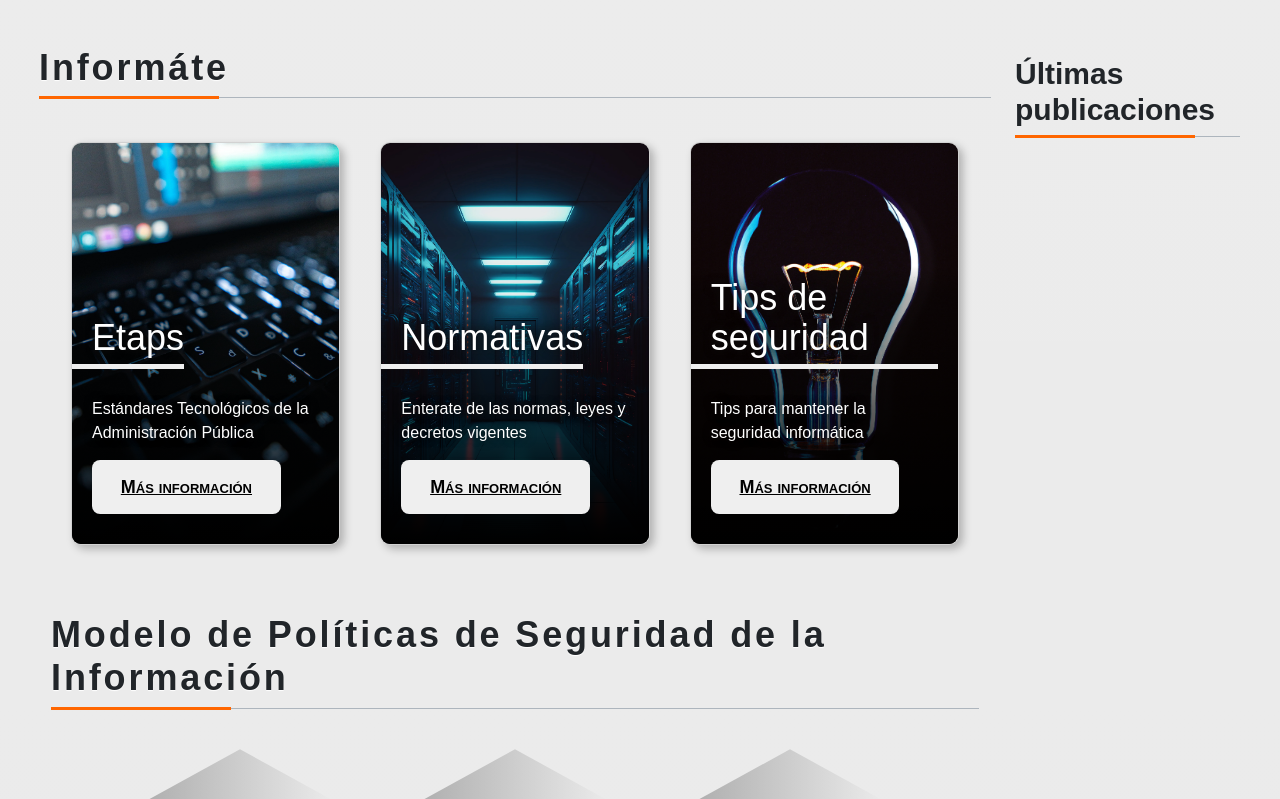
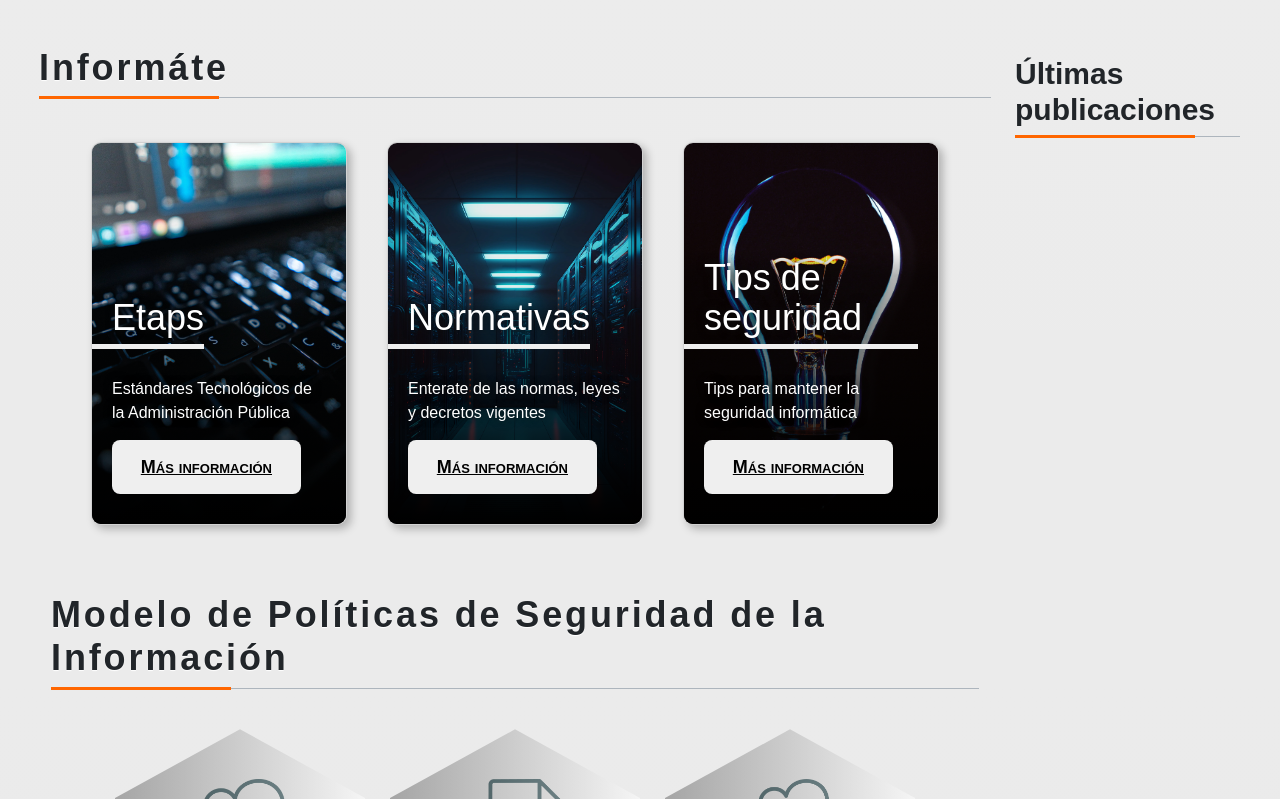
Before and after one commit to hernanr9317/sampleFrontendNextJs, a Next.js app: page / in a window 1280 px wide. Shown: the part 821-1620 px from the top of the page. Built offline with nearby package versions, Linux system fonts and the light colour scheme; no server answers.

Commit message:
fix info styles

```diff
--- a/components/Info/InfoCol.jsx
+++ b/components/Info/InfoCol.jsx
@@ -7,7 +7,7 @@ export const InfoCol = ({title, text, src, link}) => {
         <img
           className="card__background"
           src={src.src}
-          alt="Photo of Cartagena's cathedral at the background and some colonial style houses"
+          alt={title}
           width={1920}
           height={2193}
         />
--- a/components/Info/styles.scss
+++ b/components/Info/styles.scss
@@ -27,12 +27,17 @@ p {
   text-shadow: rgb(15, 15, 15) 1px 0 10px;
 }
 
+.container {
+  padding-left: 0;
+  padding-right: 0;
+}
+
 .col-container{
     display: flex;
     flex-direction: column;
     justify-content: center;
 
-    @include desktop() {
+    @include tablet() {
         flex-direction: row;
     }
 }
@@ -54,7 +59,7 @@ p {
   box-shadow: 0.25rem 0.25rem 0.5rem rgba(0, 0, 0, 0.25);
 
   @include tablet() {
-    max-width: 18rem;
+    margin: 5px;
   }
 
   @include desktop() {
```
